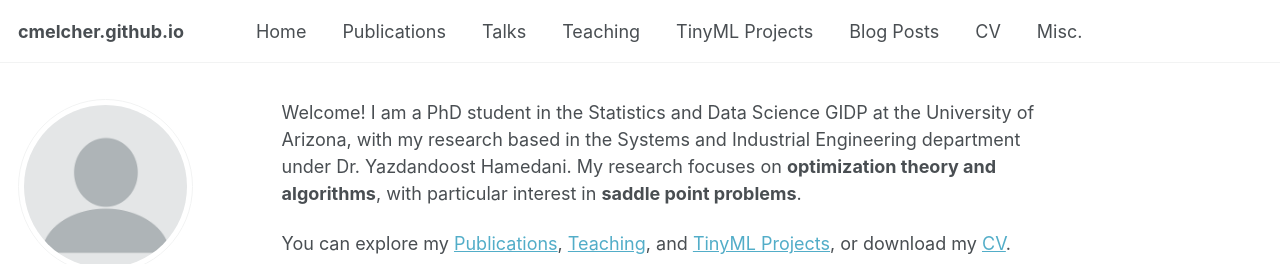
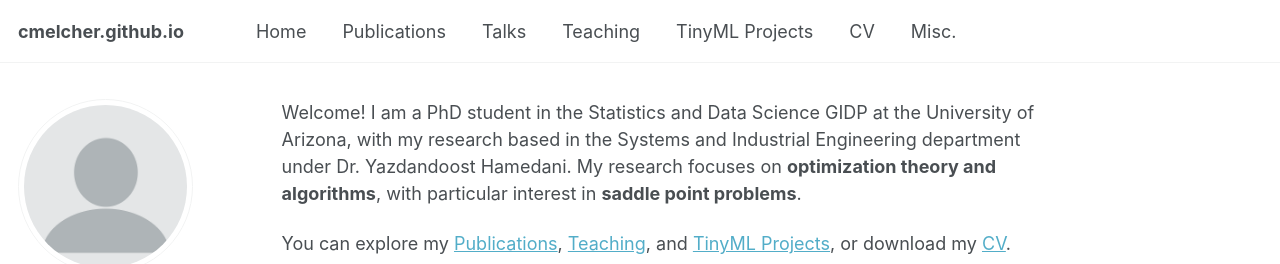
Before and after one commit to cmelcher/cmelcher.github.io, a Jekyll site: the page built from _pages/about.md, in a window 1280 px wide. Shown: the top 264 px of the page. Built offline with Jekyll 4.4.1, drawn with Linux system fonts in a browser that asks for light colours; a script that is not in the unit is left out.

Commit message:
Update navigation.yml

```diff
--- a/_data/navigation.yml
+++ b/_data/navigation.yml
@@ -23,9 +23,6 @@ main:
   - title: "TinyML Projects"
     url: /tinyml/
 
-  - title: "Blog Posts"
-    url: /blog/
-
   - title: "CV"
     url: /cv/
 
```
